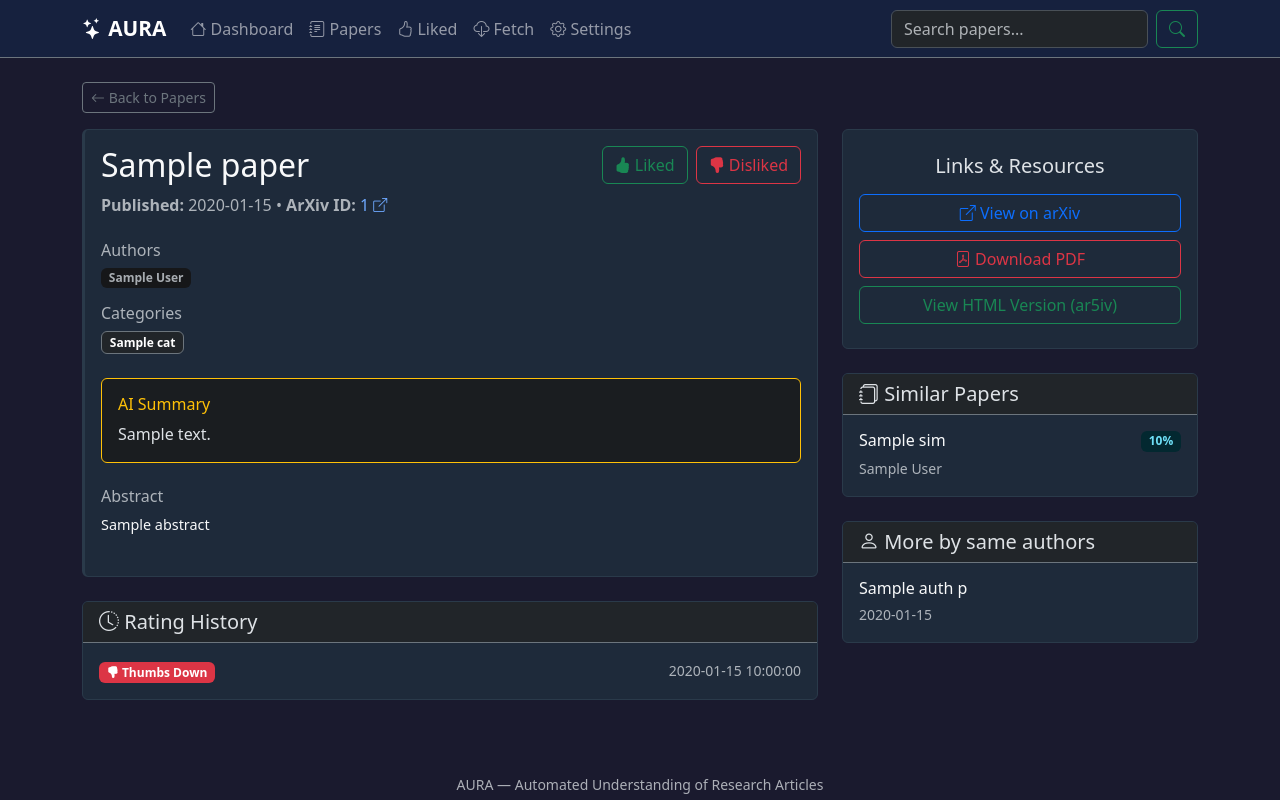
After one commit to OscarHickman/aura, a Flask app: template ai_papers/web/templates/paper_detail.html in a window 1280 px wide. The commit adds this page. Run offline with Flask 3, Linux system fonts and the light colour scheme; the template is opened without the code that fills it: most values are stand-ins (such as "Sample title", 1, 10 or a date in 2020).

Commit message:
feat: implement paper detail page with metadata, rating history, similar papers, same author papers, and tests

```diff
--- a/ai_papers/web/app.py
+++ b/ai_papers/web/app.py
@@ -143,6 +143,39 @@ def _register_routes(app: Flask):
             category=category,
             date_from=date_from,
             date_to=date_to,
+        )
+
+    @app.route("/papers/<path:arxiv_id>")
+    def paper_detail(arxiv_id):
+        """Show full details of a paper."""
+        paper = engine.db.get_paper(arxiv_id) if engine else None
+        if not paper:
+            return render_template("404.html"), 404
+
+        # Add current rating info
+        paper["rating"] = engine.db.get_latest_rating(arxiv_id) if engine else None
+
+        # Get ratings history
+        ratings_history = engine.db.get_ratings_history(arxiv_id) if engine else []
+
+        # Get similar papers
+        similar_papers = engine.get_similar_papers(arxiv_id, limit=5) if engine else []
+
+        # Get papers by the same authors
+        same_author_papers = engine.db.get_papers_by_authors(
+            paper["authors"], exclude_arxiv_id=arxiv_id, limit=5
+        ) if engine else []
+
+        # ar5iv URL for HTML view
+        ar5iv_url = f"https://ar5iv.labs.arxiv.org/html/{arxiv_id}"
+
+        return render_template(
+            "paper_detail.html",
+            paper=paper,
+            ratings_history=ratings_history,
+            similar_papers=similar_papers,
+            same_author_papers=same_author_papers,
+            ar5iv_url=ar5iv_url,
         )
 
     @app.route("/api/rate", methods=["POST"])
--- /dev/null
+++ b/ai_papers/web/templates/paper_detail.html
@@ -0,0 +1,260 @@
+{% extends "base.html" %}
+{% block title %}{{ paper.title | safe }} - AI Papers{% endblock %}
+
+{% block content %}
+<div class="mb-3">
+    <a href="/papers" class="btn btn-outline-secondary btn-sm">
+        <i class="bi bi-arrow-left"></i> Back to Papers
+    </a>
+</div>
+
+<div class="row">
+    <!-- Main Content Column -->
+    <div class="col-lg-8">
+        <div class="card mb-4 paper-card">
+            <div class="card-body">
+                <div class="d-flex justify-content-between align-items-start gap-3 mb-3">
+                    <div>
+                        <h1 class="h2 text-light">{{ paper.title | safe }}</h1>
+                        <p class="text-muted mb-2">
+                            <strong>Published:</strong> {{ paper.published[:10] }} &bull;
+                            <strong>ArXiv ID:</strong> <a href="{{ paper.url }}" target="_blank" class="text-decoration-none">{{ paper.arxiv_id }} <i class="bi bi-box-arrow-up-right small"></i></a>
+                        </p>
+                    </div>
+
+                    <div class="rating-buttons d-flex gap-2 flex-shrink-0">
+                        <button class="btn btn-outline-success {% if paper.rating == 1 %}active{% endif %}"
+                                id="detail-rate-up"
+                                onclick="ratePaper('{{ paper.arxiv_id }}', 1)"
+                                title="Thumbs up - I like this paper">
+                            <i class="bi bi-hand-thumbs-up-fill"></i> Liked
+                        </button>
+                        <button class="btn btn-outline-danger {% if paper.rating == 0 %}active{% endif %}"
+                                id="detail-rate-down"
+                                onclick="ratePaper('{{ paper.arxiv_id }}', 0)"
+                                title="Thumbs down - Not interesting">
+                            <i class="bi bi-hand-thumbs-down-fill"></i> Disliked
+                        </button>
+                    </div>
+                </div>
+
+                <div class="mb-3">
+                    <h6 class="text-muted mb-2">Authors</h6>
+                    <div class="d-flex flex-wrap gap-2">
+                        {% for author in paper.authors %}
+                        <span class="badge bg-secondary-subtle text-secondary-emphasis">{{ author }}</span>
+                        {% endfor %}
+                    </div>
+                </div>
+
+                <div class="mb-4">
+                    <h6 class="text-muted mb-2">Categories</h6>
+                    <div class="d-flex flex-wrap gap-2">
+                        {% for cat in paper.categories %}
+                        <span class="badge bg-dark border border-secondary">{{ cat }}</span>
+                        {% endfor %}
+                    </div>
+                </div>
+
+                {% if paper.summary and paper.summary != 'AI Fail' %}
+                <div class="card bg-dark-subtle border-warning mb-4">
+                    <div class="card-body">
+                        <h6 class="card-title text-warning"><i class="bi bi-sparkles"></i> AI Summary</h6>
+                        <p class="summary-text formatted-text mb-0 leading-relaxed">{{ paper.summary }}</p>
+                    </div>
+                </div>
+                {% else %}
+                <div class="card bg-dark-subtle mb-4">
+                    <div class="card-body d-flex justify-content-between align-items-center py-2">
+                        <span class="text-muted small"><i class="bi bi-hourglass"></i> Summary pending...</span>
+                        <button class="btn btn-sm btn-outline-light" id="generate-summary-btn" onclick="generateSummaryForPaper('{{ paper.arxiv_id }}')">
+                            <i class="bi bi-sparkles"></i> Generate AI Summary
+                        </button>
+                    </div>
+                </div>
+                {% endif %}
+
+                <div class="mb-4">
+                    <h6 class="text-muted mb-2">Abstract</h6>
+                    <p class="abstract-text formatted-text leading-relaxed text-light-emphasis">{{ paper.abstract }}</p>
+                </div>
+            </div>
+        </div>
+
+        <!-- Rating History Section -->
+        <div class="card mb-4">
+            <div class="card-header bg-dark border-secondary">
+                <h5 class="mb-0"><i class="bi bi-clock-history"></i> Rating History</h5>
+            </div>
+            <div class="card-body py-2">
+                {% if ratings_history %}
+                <ul class="list-group list-group-flush bg-transparent">
+                    {% for item in ratings_history %}
+                    <li class="list-group-item bg-transparent text-light border-secondary d-flex justify-content-between align-items-center px-0 py-2">
+                        <div>
+                            {% if item.rating == 1 %}
+                            <span class="badge bg-success"><i class="bi bi-hand-thumbs-up-fill"></i> Thumbs Up</span>
+                            {% else %}
+                            <span class="badge bg-danger"><i class="bi bi-hand-thumbs-down-fill"></i> Thumbs Down</span>
+                            {% endif %}
+                        </div>
+                        <small class="text-muted">{{ item.rated_at[:19] | replace('T', ' ') }}</small>
+                    </li>
+                    {% endfor %}
+                </ul>
+                {% else %}
+                <p class="text-muted small my-2">No rating history for this paper yet.</p>
+                {% endif %}
+            </div>
+        </div>
+    </div>
+
+    <!-- Sidebar Column -->
+    <div class="col-lg-4">
+        <!-- Action Card -->
+        <div class="card mb-4 text-center">
+            <div class="card-body py-4">
+                <h5 class="card-title mb-3">Links & Resources</h5>
+                <div class="d-grid gap-2">
+                    <a href="{{ paper.url }}" target="_blank" class="btn btn-outline-primary">
+                        <i class="bi bi-box-arrow-up-right"></i> View on arXiv
+                    </a>
+                    {% if paper.pdf_url %}
+                    <a href="{{ paper.pdf_url }}" target="_blank" class="btn btn-outline-danger">
+                        <i class="bi bi-file-pdf"></i> Download PDF
+                    </a>
+                    {% endif %}
+                    <a href="{{ ar5iv_url }}" target="_blank" class="btn btn-outline-success">
+                        <i class="bi bi-file-html"></i> View HTML Version (ar5iv)
+                    </a>
+                </div>
+            </div>
+        </div>
+
+        <!-- Similar Papers -->
+        <div class="card mb-4">
+            <div class="card-header bg-dark border-secondary">
+                <h5 class="mb-0"><i class="bi bi-journals"></i> Similar Papers</h5>
+            </div>
+            <div class="card-body p-0">
+                {% if similar_papers %}
+                <div class="list-group list-group-flush">
+                    {% for sim in similar_papers %}
+                    <a href="/papers/{{ sim.arxiv_id }}" class="list-group-item list-group-item-action bg-transparent text-light border-secondary py-3">
+                        <div class="d-flex justify-content-between align-items-start mb-1">
+                            <h6 class="mb-0 text-truncate-2" style="max-width: 85%;">{{ sim.title | safe }}</h6>
+                            <span class="badge bg-info-subtle text-info-emphasis">{{ "%.0f" | format(sim.similarity * 100) }}%</span>
+                        </div>
+                        <small class="text-muted">
+                            {{ sim.authors[:2] | join(', ') }}{% if sim.authors | length > 2 %} + others{% endif %}
+                        </small>
+                    </a>
+                    {% endfor %}
+                </div>
+                {% else %}
+                <div class="p-3">
+                    <p class="text-muted small mb-0">No similar papers found (requires embeddings).</p>
+                </div>
+                {% endif %}
+            </div>
+        </div>
+
+        <!-- Same Authors Papers -->
+        <div class="card mb-4">
+            <div class="card-header bg-dark border-secondary">
+                <h5 class="mb-0"><i class="bi bi-person"></i> More by same authors</h5>
+            </div>
+            <div class="card-body p-0">
+                {% if same_author_papers %}
+                <div class="list-group list-group-flush">
+                    {% for auth_p in same_author_papers %}
+                    <a href="/papers/{{ auth_p.arxiv_id }}" class="list-group-item list-group-item-action bg-transparent text-light border-secondary py-3">
+                        <h6 class="mb-1 text-truncate-2">{{ auth_p.title | safe }}</h6>
+                        <small class="text-muted">{{ auth_p.published[:10] }}</small>
+                    </a>
+                    {% endfor %}
+                </div>
+                {% else %}
+                <div class="p-3">
+                    <p class="text-muted small mb-0">No other papers by same authors found in database.</p>
+                </div>
+                {% endif %}
+            </div>
+        </div>
+    </div>
+</div>
+{% endblock %}
+
+{% block scripts %}
+<script>
+async function ratePaper(arxivId, rating) {
+    const btnUp = document.getElementById('detail-rate-up');
+    const btnDown = document.getElementById('detail-rate-down');
+
+    // Reset status
+    btnUp.classList.remove('active');
+    btnDown.classList.remove('active');
+
+    if (rating === 1) {
+        btnUp.classList.add('active');
+    } else {
+        btnDown.classList.add('active');
+    }
+
+    try {
+        const resp = await fetch('/api/rate', {
+            method: 'POST',
+            headers: {'Content-Type': 'application/json'},
+            body: JSON.stringify({ arxiv_id: arxivId, rating: rating })
+        });
+        const data = await resp.json();
+
+        if (data.status === 'rated') {
+            // Reload page to update the rating history list
+            window.location.reload();
+        }
+    } catch (e) {
+        console.error('Rating failed:', e);
+    }
+}
+
+async function generateSummaryForPaper(arxivId) {
+    const btn = document.getElementById('generate-summary-btn');
+    if (!btn) return;
+
+    const originalText = btn.innerHTML;
+    btn.disabled = true;
+    btn.innerHTML = '<span class="spinner-border spinner-border-sm" role="status" aria-hidden="true"></span> Generating...';
+
+    try {
+        const resp = await fetch('/api/summarize-paper', {
+            method: 'POST',
+            headers: {'Content-Type': 'application/json'},
+            body: JSON.stringify({ arxiv_id: arxivId })
+        });
+        const data = await resp.json();
+
+        if (resp.ok && data.summary && data.summary !== 'AI Fail') {
+            window.location.reload();
+        } else {
+            btn.disabled = false;
+            btn.innerHTML = originalText;
+            alert('Summary generation failed. Please try again.');
+        }
+    } catch (error) {
+        console.error('Summary generation failed:', error);
+        btn.disabled = false;
+        btn.innerHTML = originalText;
+    }
+}
+</script>
+<style>
+.text-truncate-2 {
+    display: -webkit-box;
+    -webkit-line-clamp: 2;
+    -webkit-box-orient: vertical;
+    overflow: hidden;
+    text-overflow: ellipsis;
+}
+</style>
+{% endblock %}
--- a/ai_papers/web/templates/papers.html
+++ b/ai_papers/web/templates/papers.html
@@ -88,7 +88,7 @@
                     <div class="d-flex align-items-start gap-2 mb-2">
                         <div class="flex-grow-1">
                             <h5 class="card-title mb-1">
-                                <a href="{{ paper.url }}" target="_blank" class="text-decoration-none">
+                                <a href="/papers/{{ paper.arxiv_id }}" class="text-decoration-none">
                                     {{ paper.title | safe }}
                                 </a>
                             </h5>
```
Also changed, not shown: ROADMAP.md (+0 -10 lines), ai_papers/database.py (+38 -0 lines), ai_papers/recommender.py (+43 -0 lines), ai_papers/web/templates/404.html (added, +17 -0 lines), tests/test_database.py (+22 -0 lines), tests/test_recommender.py (+26 -0 lines), tests/test_web_app.py (+32 -0 lines).
